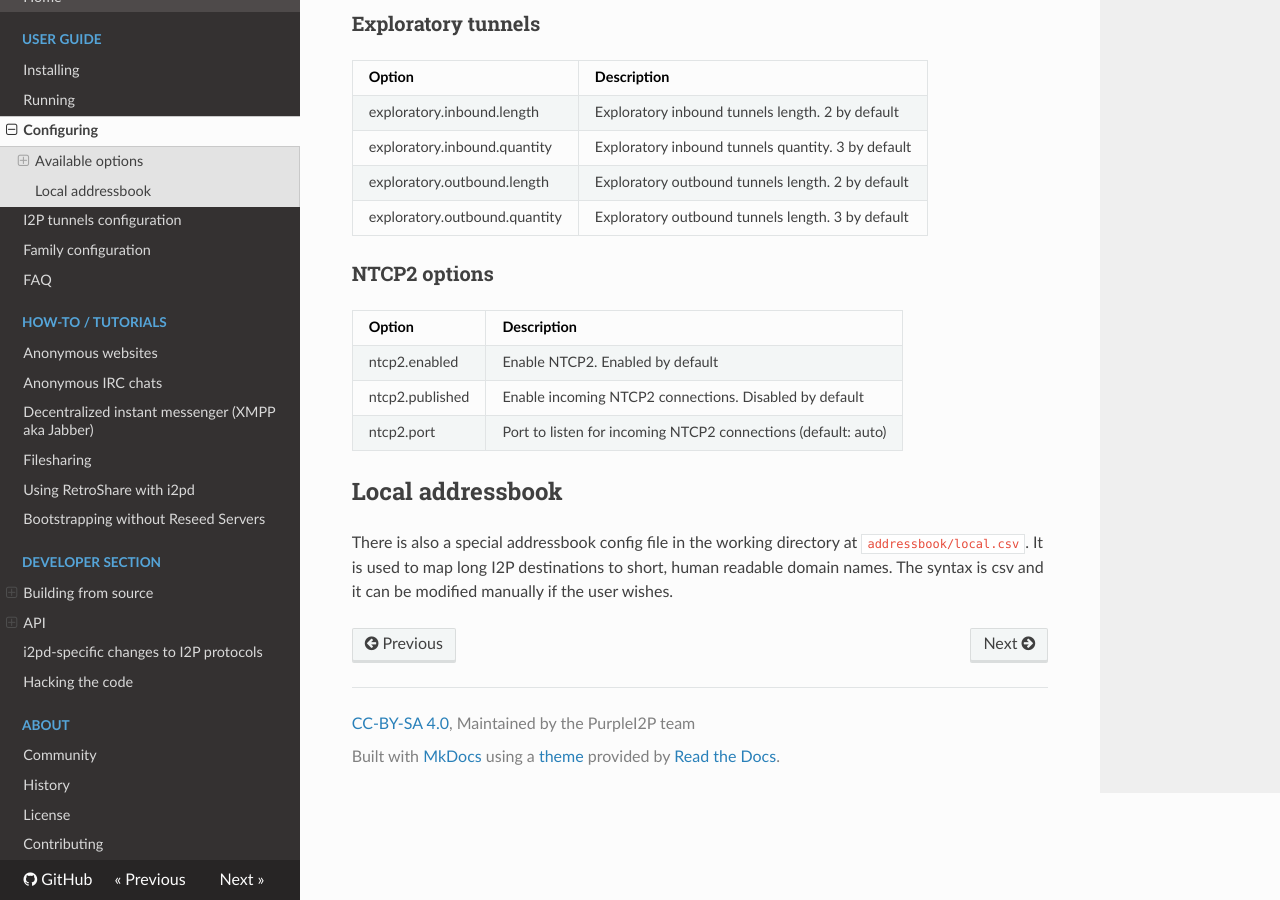
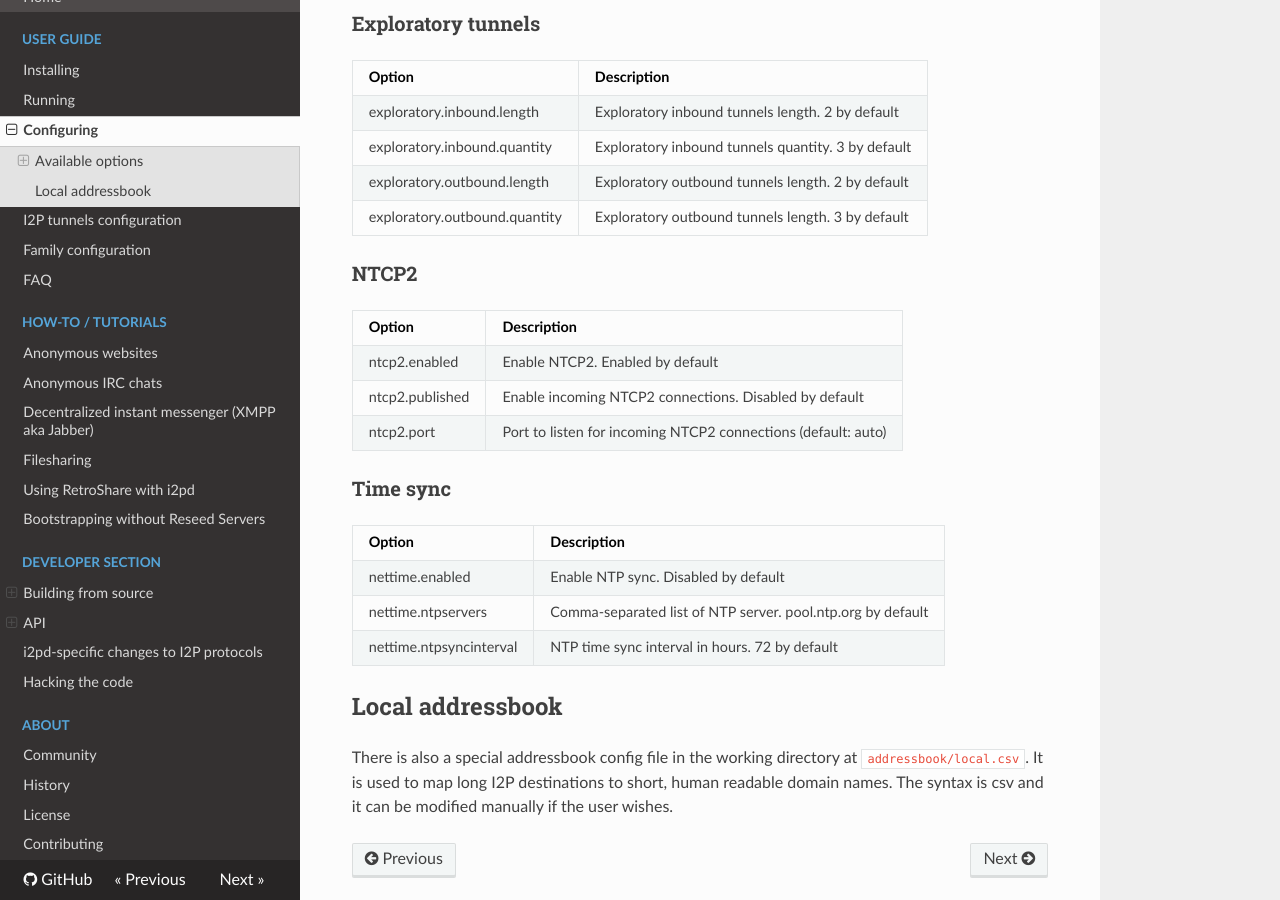
Before and after one commit to PurpleI2P/i2pd_docs_en, an MkDocs documentation site: the page built from docs/user-guide/configuration.md, in a window 1280 px wide and 900 px high, scrolled down 6356 px. Built offline with MkDocs 1.6.1, drawn with Linux system fonts in a browser that asks for light colours; nearby versions of some CDN libraries; old or Windows-style settings are respelled for this version of MkDocs.

Commit message:
Time sync

```diff
--- a/docs/user-guide/configuration.md
+++ b/docs/user-guide/configuration.md
@@ -233,7 +233,7 @@ exploratory.inbound.quantity           | Exploratory inbound tunnels quantity. 3
 exploratory.outbound.length            | Exploratory outbound tunnels length. 2 by default
 exploratory.outbound.quantity          | Exploratory outbound tunnels length. 3 by default
 
-### NTCP2 options
+### NTCP2
 
 Option                                 | Description
 -------------------------------------- | --------------------------------------
@@ -241,6 +241,15 @@ ntcp2.enabled                          | Enable NTCP2. Enabled by default
 ntcp2.published                        | Enable incoming NTCP2 connections. Disabled by default
 ntcp2.port                             | Port to listen for incoming NTCP2 connections (default: auto)
 
+### Time sync
+
+Option                                 | Description
+-------------------------------------- | --------------------------------------
+nettime.enabled                        | Enable NTP sync. Disabled by default
+nettime.ntpservers                     | Comma-separated list of NTP server. pool.ntp.org by default
+nettime.ntpsyncinterval                | NTP time sync interval in hours. 72 by default
+
+
 Local addressbook
 -----------------
 
```
